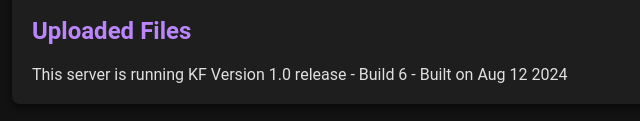
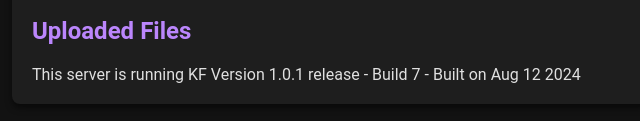
Before and after one commit to LiDNY/KoteykaFiles, a website: page public/index.html in a window 1280 px wide. Shown: the part 215-336 px from the top of the page, 308-948 px from the left. Drawn offline with Linux system fonts and the light colour scheme; no server answers.

Commit message:
Updated to v1.0.1

```diff
--- a/public/index.html
+++ b/public/index.html
@@ -4,6 +4,7 @@
     <meta charset="UTF-8">
     <meta name="viewport" content="width=device-width, initial-scale=1.0">
     <title>Koteyka's Files</title>
+    <link rel="icon" type="image/x-icon" href="/images/favicon/favicon.ico">
     <link rel="stylesheet" href="css/style.css">
 </head>
 <body>
@@ -28,7 +29,7 @@
         </form>
         <h2>Uploaded Files</h2>
         <ul id="fileList"></ul>
-        <label for="version">This server is running KF Version 1.0 release - Build 6 - Built on Aug 12 2024</label>
+        <label for="version">This server is running KF Version 1.0.1 release - Build 7 - Built on Aug 12 2024</label>
     </div>
     <div id="previewModal" class="modal">
         <div class="modal-content">
--- a/server.js
+++ b/server.js
@@ -1,3 +1,5 @@
+// Last updated in Build 7 (v1.0.1)
+
 console.log(`Website Loading`);
 
 const express = require('express');
```
Also changed, not shown: public/images/favicon/favicon.ico (added), public/images/favicon/others/android-chrome-192x192.png (added), public/images/favicon/others/android-chrome-512x512.png (added), public/images/favicon/others/apple-touch-icon.png (added), public/images/favicon/others/favicon-16x16.png (added), public/images/favicon/others/favicon-32x32.png (added).
